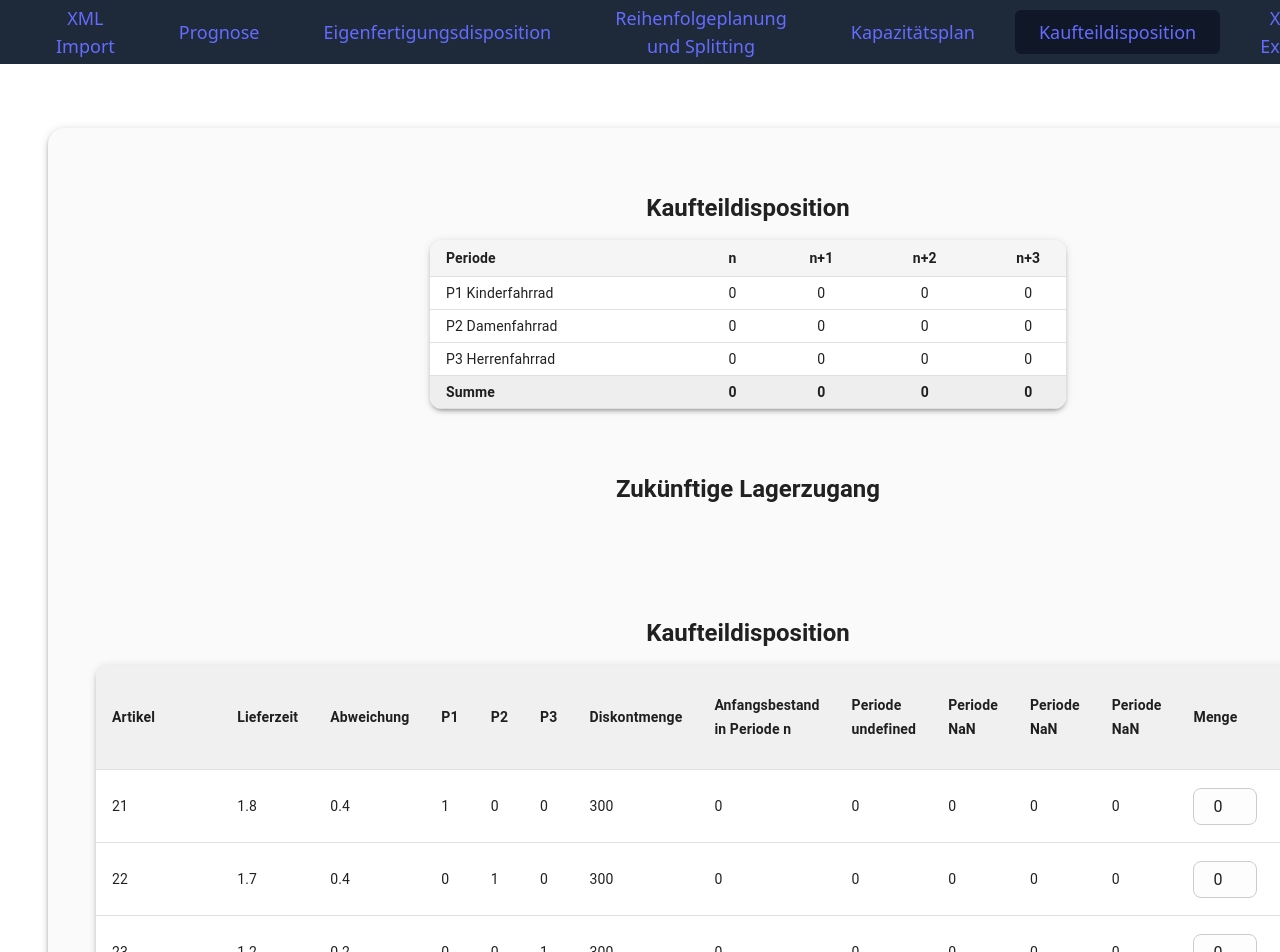
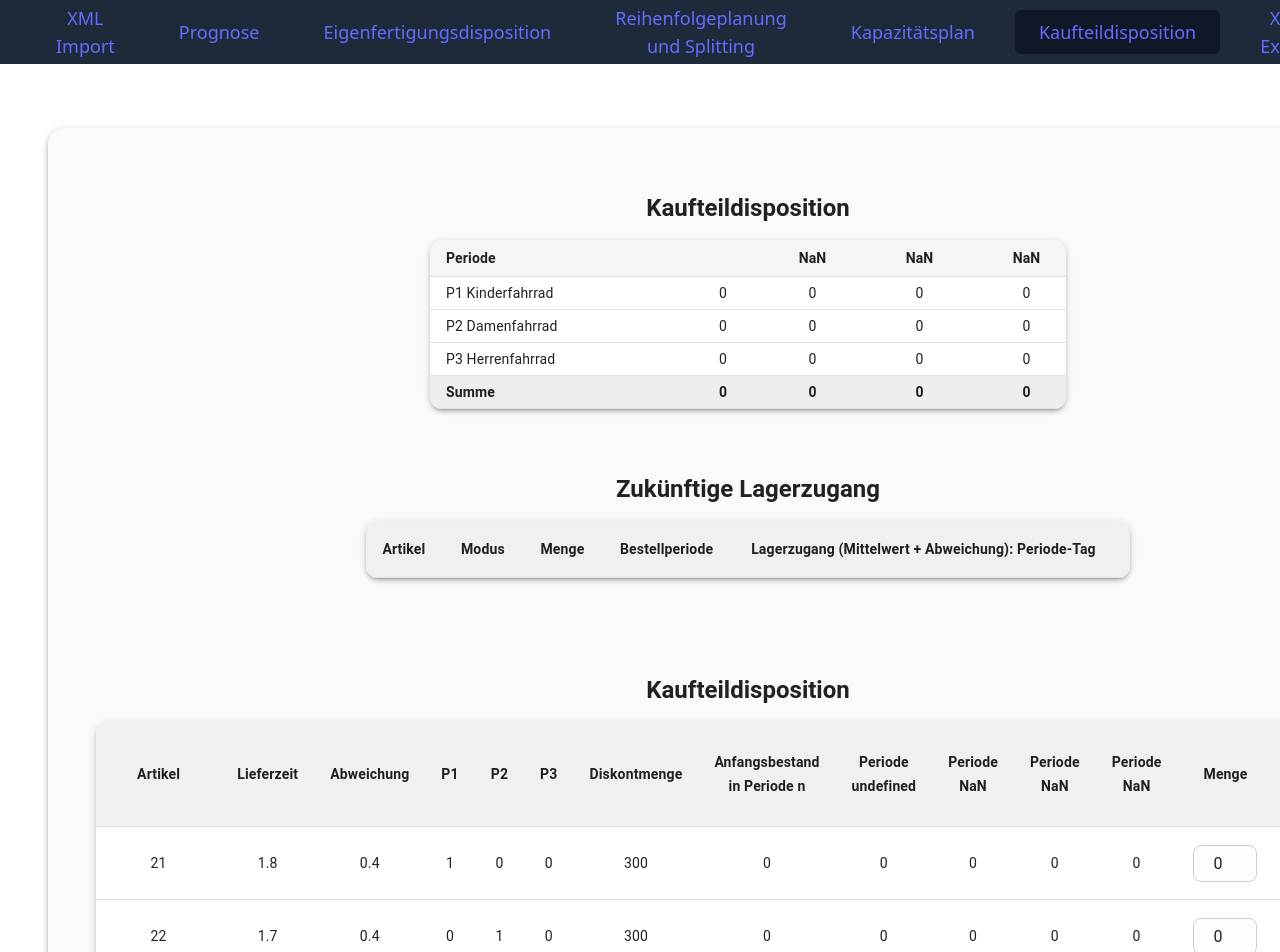
Before and after one commit to MarcoC567/pps, a React (Vite) app: page /purchase-disposition in a window 1280 px wide. Shown: the top 952 px of the page. Built offline with nearby package versions, Linux system fonts and the light colour scheme.

Commit message:
Show incoming amount on each article

```diff
--- a/src/locales/de.json
+++ b/src/locales/de.json
@@ -61,6 +61,8 @@
   "futureInwardStockMovement": "Zukünftige Lagerzugang",
   "orderPeriod": "Bestellperiode",
   "inward_stock_movement": "Lagerzugang (Mittelwert + Abweichung): Periode-Tag",
+  "incomingAmount": "Eingehende Bestellmenge",
+  "day": "Tag",
 
 
   "article_4": "4 Hinterradgruppe",
--- a/src/locales/en.json
+++ b/src/locales/en.json
@@ -60,6 +60,8 @@
   "futureInwardStockMovement": "Future inward stock movement",
   "orderPeriod": "Order period",
   "inward_stock_movement": "Inward stock movement (mean value + deviation): Period-Day",
+  "incomingAmount": "Incoming order quantity",
+  "day": "Day",
 
  "article_4": "4 Rear Wheel Assembly",
   "article_5": "5 Rear Wheel Assembly",
--- a/src/pages/purchase-disposition/FutureInwardStockTable.tsx
+++ b/src/pages/purchase-disposition/FutureInwardStockTable.tsx
@@ -1,50 +1,11 @@
-import { useEffect, useState } from "react";
-import { Box, CircularProgress, Paper, Table, TableBody, TableCell, TableContainer, TableHead, TableRow, Typography } from "@mui/material";
+
+import { Paper, Table, TableBody, TableCell, TableContainer, TableHead, TableRow, Typography } from "@mui/material";
 import { useLanguage } from "../../context/LanguageContext";
-import { basicData, modusOptions } from "./const";
-import { useCurrentPeriod } from "../../context/CurrentPeriodContext";
+import { FutureStockEntry } from ".";
 
-type FutureStockEntry = {
-    orderPeriod: number,
-    mode: string,
-    article: number,
-    amount: number
-}
 
-export default function FutureInwardStockTable() {
+export default function FutureInwardStockTable(props: { futureInwardStockData: FutureStockEntry[] }) {
     const { t } = useLanguage()
-    const { currentPeriod } = useCurrentPeriod();
-    const [futureInwardStockData, setFutureInwardStockData] = useState<FutureStockEntry[] | undefined>([])
-    const [loading, setLoading] = useState(true);
-
-    useEffect(() => {
-        const importData = JSON.parse(localStorage.getItem('importData') || '{}') as {
-            results?: {
-                period: string
-                futureinwardstockmovement?: {
-                    order?: Array<{ orderperiod: string, article: string, mode: string, amount: string }>;
-                };
-            };
-        };
-
-        console.log(importData.results?.futureinwardstockmovement?.order);
-
-        setFutureInwardStockData(
-            importData.results?.futureinwardstockmovement?.order?.map(
-                (order) => {
-                    const newFutureStockEntry: FutureStockEntry = {
-                        orderPeriod: Number(order.orderperiod),
-                        amount: Number(order.amount),
-                        mode: modusOptions.find((option) => option.modus == Number(order.mode))!.key,
-                        article: Number(order.article)
-                    }
-                    return newFutureStockEntry
-                }
-            )
-        )
-
-        setTimeout(() => setLoading(false), 100);
-    }, []);
 
     return (
         <div style={{ padding: "2rem" }}>
@@ -55,16 +16,6 @@ export default function FutureInwardStockTable() {
             >
                 {t("futureInwardStockMovement")}
             </Typography>
-
-            {loading ? (
-                <div>
-                    <Box sx={{ display: 'flex', marginLeft: 40 }}>
-                        <CircularProgress />
-                    </Box>
-                </div>
-            ) : (
-                futureInwardStockData && (
-
                     <TableContainer component={Paper} sx={{ maxWidth: 1400, width: "60%", margin: "0 auto", borderRadius: 3, boxShadow: 3, overflow: "contain" }}>
                         <Table size="medium">
                             <TableHead>
@@ -78,20 +29,15 @@ export default function FutureInwardStockTable() {
                             </TableHead>
                             <TableBody>
                                 {
-                                    futureInwardStockData.map(
+                                    props.futureInwardStockData.map(
                                         (row, rowIndex) => {
-                                            const factors = modusOptions.find(option => option.key == row.mode);
-                                            const articleBasicData = basicData.find(item => item.itemNr == row.article)
-                                            const eta = factors && articleBasicData && currentPeriod ? (articleBasicData.deliveryTime! * factors.deliveryDeadlineFactor + articleBasicData.deliveryTimeDeviation! * factors.deliveryDeviationExtra) * 5 - (currentPeriod - row.orderPeriod) * 5 + 1 : 0;
-                                            const period = currentPeriod! + Math.floor(eta / 5);
-                                            const day = Math.ceil(eta % 5);
                                             return (
                                                 <TableRow key={rowIndex} hover sx={{ "&:hover": { backgroundColor: "#f9f9f9" } }}>
-                                                    <TableCell>{row.article}</TableCell>
-                                                    <TableCell>{t(row.mode)}</TableCell>
-                                                    <TableCell>{row.amount}</TableCell>
-                                                    <TableCell>{row.orderPeriod}</TableCell>
-                                                    <TableCell>{`${period} - ${day}`}</TableCell>
+                                                    <TableCell align="center">{row.article}</TableCell>
+                                                    <TableCell align="center">{t(row.mode)}</TableCell>
+                                                    <TableCell align="center">{row.amount}</TableCell>
+                                                    <TableCell align="center">{row.orderPeriod}</TableCell>
+                                                    <TableCell align="center">{`${row.inwardStockMovement.period} - ${row.inwardStockMovement.day}`}</TableCell>
                                                 </TableRow>
                                             )
                                         }
@@ -100,8 +46,6 @@ export default function FutureInwardStockTable() {
                             </TableBody>
                         </Table>
                     </TableContainer>
-                )
-            )}
         </div>
     )
 }
--- a/src/pages/purchase-disposition/ProductionProgramTable.tsx
+++ b/src/pages/purchase-disposition/ProductionProgramTable.tsx
@@ -9,6 +9,7 @@ import Typography from '@mui/material/Typography';
 import { styled } from '@mui/material/styles';
 import { useLanguage } from '../../context/LanguageContext';
 import { ProductionPlanData } from '../production-plan/ProductionPlanTable';
+import { useCurrentPeriod } from '../../context/CurrentPeriodContext';
 
 const StyledTableCell = styled(TableCell)(({ theme }) => ({
     fontWeight: 'bold',
@@ -20,6 +21,7 @@ const StyledSumRow = styled(TableRow)(({ theme }) => ({
 }));
 
 export default function ProductionProgramTable(props: { productionData: ProductionPlanData }) {
+    const { currentPeriod } = useCurrentPeriod();
     const productionData = props.productionData;
     const { t } = useLanguage();
 
@@ -46,10 +48,10 @@ export default function ProductionProgramTable(props: { productionData: Producti
                     <TableHead>
                         <TableRow>
                             <StyledTableCell>{t("period")}</StyledTableCell>
-                            <StyledTableCell align="center">n</StyledTableCell>
-                            <StyledTableCell align="center">n+1</StyledTableCell>
-                            <StyledTableCell align="center">n+2</StyledTableCell>
-                            <StyledTableCell align="center">n+3</StyledTableCell>
+                            <StyledTableCell align="center">{currentPeriod!}</StyledTableCell>
+                            <StyledTableCell align="center">{currentPeriod! + 1}</StyledTableCell>
+                            <StyledTableCell align="center">{currentPeriod! + 2}</StyledTableCell>
+                            <StyledTableCell align="center">{currentPeriod! + 3}</StyledTableCell>
                         </TableRow>
                     </TableHead>
                     <TableBody>
--- a/src/pages/purchase-disposition/PurchaseDispositionTable.tsx
+++ b/src/pages/purchase-disposition/PurchaseDispositionTable.tsx
@@ -8,6 +8,7 @@ import InfoOutlinedIcon from "@mui/icons-material/InfoOutlined";
 import { useLanguage } from "../../context/LanguageContext";
 import { ProductionPlanData } from "../production-plan/ProductionPlanTable";
 import { useCurrentPeriod } from "../../context/CurrentPeriodContext";
+import { FutureStockEntry } from ".";
 
 type InitialInventory = { itemNr: number; amount: number; }[];
 export type OrderEntry = { article: number, quantity: number; modus: string };
@@ -15,6 +16,7 @@ export type OrderEntry = { article: number, quantity: number; modus: string };
 export default function PurchaseDispositionTable(props: {
   initialInventoryData: InitialInventory;
   productionData: ProductionPlanData;
+  futureInwardStockData: FutureStockEntry[]
 }) {
   const { t } = useLanguage()
   const { currentPeriod } = useCurrentPeriod();
@@ -90,6 +92,12 @@ export default function PurchaseDispositionTable(props: {
     });
   }, [initialInventoryData, productionData]);
 
+  const getIncomingForPeriod = (article: number, period: number) => {
+    return props.futureInwardStockData.filter(
+      stock => stock.article === article && stock.inwardStockMovement.period === period
+    );
+  };
+
   return (
     <div style={{ marginTop: "3rem", padding: "1rem" }}>
       <Typography
@@ -108,7 +116,7 @@ export default function PurchaseDispositionTable(props: {
           <TableHead>
             <TableRow sx={{ backgroundColor: "#f0f0f0" }}>
               {[...fixedHeaders, ...dynamicHeaders, t("eta"), t("orderCost"), t("totalCost")].map((header, i) => (
-                <TableCell key={i} sx={{ fontWeight: "bold" }}>
+                <TableCell align="center" key={i} sx={{ fontWeight: "bold" }}>
                   {header.includes(t("eta")) ? (
                     <>
                       {header}
@@ -148,19 +156,100 @@ export default function PurchaseDispositionTable(props: {
                   hover
                   sx={{ "&:hover": { backgroundColor: "#f9f9f9" } }}
                 >
-                  <TableCell>{row.itemNr}</TableCell>
-                  <TableCell>{row.deliveryTime}</TableCell>
-                  <TableCell>{row.deviation}</TableCell>
-                  <TableCell>{row.usageRatioP1}</TableCell>
-                  <TableCell>{row.usageRatioP2}</TableCell>
-                  <TableCell>{row.usageRatioP3}</TableCell>
-                  <TableCell>{row.discountAmount}</TableCell>
-                  <TableCell>{row.amount}</TableCell>
-                  <TableCell>{row.grossRequirementN}</TableCell>
-                  <TableCell>{row.grossRequirementN1}</TableCell>
-                  <TableCell>{row.grossRequirementN2}</TableCell>
-                  <TableCell>{row.grossRequirementN3}</TableCell>
-                  <TableCell>
+                  <TableCell align="center">{row.itemNr}</TableCell>
+                  <TableCell align="center">{row.deliveryTime}</TableCell>
+                  <TableCell align="center">{row.deviation}</TableCell>
+                  <TableCell align="center">{row.usageRatioP1}</TableCell>
+                  <TableCell align="center">{row.usageRatioP2}</TableCell>
+                  <TableCell align="center">{row.usageRatioP3}</TableCell>
+                  <TableCell align="center">{row.discountAmount}</TableCell>
+                  <TableCell align="center">{row.amount}</TableCell>
+
+                  <TableCell align="center">
+                    {row.grossRequirementN}
+                    {getIncomingForPeriod(row.itemNr, currentPeriod!).length > 0 && (
+                      <Tooltip
+                        title={
+                          <div>
+                            {getIncomingForPeriod(row.itemNr, currentPeriod!).map((stock, i) => (
+                              <div key={i}>
+                                {t("incomingAmount")}: {stock.amount}, {t("day")}: {stock.inwardStockMovement.day}
+                              </div>
+                            ))}
+                          </div>
+                        }
+                        placement="top"
+                        arrow
+                      >
+                        <InfoOutlinedIcon sx={{ fontSize: 16, verticalAlign: "middle", color: "gray", ml: 0.5 }} />
+                      </Tooltip>
+                    )}
+                  </TableCell>
+
+                  <TableCell align="center">
+                    {row.grossRequirementN1}
+                    {getIncomingForPeriod(row.itemNr, currentPeriod! + 1).length > 0 && (
+                      <Tooltip
+                        title={
+                          <div>
+                            {getIncomingForPeriod(row.itemNr, currentPeriod! + 1).map((stock, i) => (
+                              <div key={i}>
+                                {t("incomingAmount")}: {stock.amount}, {t("day")}: {stock.inwardStockMovement.day}
+                              </div>
+                            ))}
+                          </div>
+                        }
+                        placement="top"
+                        arrow
+                      >
+                        <InfoOutlinedIcon sx={{ fontSize: 16, verticalAlign: "middle", color: "gray", ml: 0.5 }} />
+                      </Tooltip>
+                    )}
+                  </TableCell>
+
+                  <TableCell align="center">
+                    {row.grossRequirementN2}
+                    {getIncomingForPeriod(row.itemNr, currentPeriod! + 2).length > 0 && (
+                      <Tooltip
+                        title={
+                          <div>
+                            {getIncomingForPeriod(row.itemNr, currentPeriod! + 2).map((stock, i) => (
+                              <div key={i}>
+                                {t("incomingAmount")}: {stock.amount}, {t("day")}: {stock.inwardStockMovement.day}
+                              </div>
+                            ))}
+                          </div>
+                        }
+                        placement="top"
+                        arrow
+                      >
+                        <InfoOutlinedIcon sx={{ fontSize: 16, verticalAlign: "middle", color: "gray", ml: 0.5 }} />
+                      </Tooltip>
+                    )}
+                  </TableCell>
+
+                  <TableCell align="center">
+                    {row.grossRequirementN3}
+                    {getIncomingForPeriod(row.itemNr, currentPeriod! + 3).length > 0 && (
+                      <Tooltip
+                        title={
+                          <div>
+                            {getIncomingForPeriod(row.itemNr, currentPeriod! + 3).map((stock, i) => (
+                              <div key={i}>
+                                {t("incomingAmount")}: {stock.amount}, {t("day")}: {stock.inwardStockMovement.day}
+                              </div>
+                            ))}
+                          </div>
+                        }
+                        placement="top"
+                        arrow
+                      >
+                        <InfoOutlinedIcon sx={{ fontSize: 16, verticalAlign: "middle", color: "gray", ml: 0.5 }} />
+                      </Tooltip>
+                    )}
+                  </TableCell>
+
+                  <TableCell align="center">
                     <TextField
                       type="number"
                       value={entry.quantity}
--- a/src/pages/purchase-disposition/index.tsx
+++ b/src/pages/purchase-disposition/index.tsx
@@ -1,5 +1,5 @@
 import Box from "@mui/material/Box";
-import { items } from "./const";
+import { basicData, items, modusOptions } from "./const";
 import ProductionProgramTable from "./ProductionProgramTable";
 import PurchaseDispositionTable from "./PurchaseDispositionTable";
 import { useState, useEffect } from "react";
@@ -9,13 +9,26 @@ import { useNavigate } from "react-router-dom";
 import { useLanguage } from "../../context/LanguageContext";
 import FutureInwardStockTable from "./FutureInwardStockTable";
 import { ProductionPlanData } from "../production-plan/ProductionPlanTable";
+import { useCurrentPeriod } from "../../context/CurrentPeriodContext";
 
 type WareHouseStockData = {
   itemNr: number;
   amount: number;
 }[];
 
+export type FutureStockEntry = {
+  orderPeriod: number,
+  mode: string,
+  article: number,
+  amount: number,
+  inwardStockMovement: {
+    period: number,
+    day: number
+  }
+}
+
 export default function PurchaseDispositionPage() {
+  const [futureInwardStockData, setFutureInwardStockData] = useState<FutureStockEntry[]>([]);
   const [wareHouseStockData, setWareHouseStockData] = useState<WareHouseStockData>();
   const [loading, setLoading] = useState(true);
   const navigate = useNavigate();
@@ -24,6 +37,49 @@ export default function PurchaseDispositionPage() {
   };
   const { t } = useLanguage();
 
+  const { currentPeriod } = useCurrentPeriod();
+
+  // calculate future inward stock movement
+  useEffect(() => {
+    const importData = JSON.parse(localStorage.getItem('importData') || '{}') as {
+      results?: {
+        period: string
+        futureinwardstockmovement?: {
+          order?: Array<{ orderperiod: string, article: string, mode: string, amount: string }>;
+        };
+      };
+    };
+
+    console.log(importData.results?.futureinwardstockmovement?.order);
+
+    if (!importData.results?.futureinwardstockmovement?.order) setFutureInwardStockData([])
+    else {
+      setFutureInwardStockData(
+        importData.results?.futureinwardstockmovement?.order?.map(
+          (order) => {
+            const factors = modusOptions.find(option => option.modus == Number(order.mode));
+            const articleBasicData = basicData.find(item => item.itemNr == Number(order.article))
+            const eta = factors && articleBasicData && currentPeriod ? (articleBasicData.deliveryTime! * factors.deliveryDeadlineFactor + articleBasicData.deliveryTimeDeviation! * factors.deliveryDeviationExtra) * 5 - (currentPeriod - Number(order.orderperiod)) * 5 + 1 : 0;
+            const period = currentPeriod! + Math.floor(eta / 5);
+            const day = Math.ceil(eta % 5);
+            const newFutureStockEntry: FutureStockEntry = {
+              orderPeriod: Number(order.orderperiod),
+              amount: Number(order.amount),
+              mode: factors ? factors.key : "NaN",
+              article: Number(order.article),
+              inwardStockMovement: {
+                period, day
+              }
+            }
+            return newFutureStockEntry
+          }
+        )
+      )
+    }
+  }, [currentPeriod]);
+
+
+  // set warehouse stock data
   useEffect(() => {
     const importData = JSON.parse(localStorage.getItem('importData') || '{}') as {
       results?: {
@@ -84,7 +140,7 @@ export default function PurchaseDispositionPage() {
         }}
       >
         <ProductionProgramTable productionData={productionPlanData} />
-        <FutureInwardStockTable />
+        <FutureInwardStockTable futureInwardStockData={futureInwardStockData} />
         {loading ? (
           <div>
             <Box sx={{ display: 'flex', marginLeft: 40 }}>
@@ -97,6 +153,7 @@ export default function PurchaseDispositionPage() {
             <PurchaseDispositionTable
               initialInventoryData={wareHouseStockData}
               productionData={productionPlanData}
+              futureInwardStockData={futureInwardStockData}
             />
           )
         )}
```
